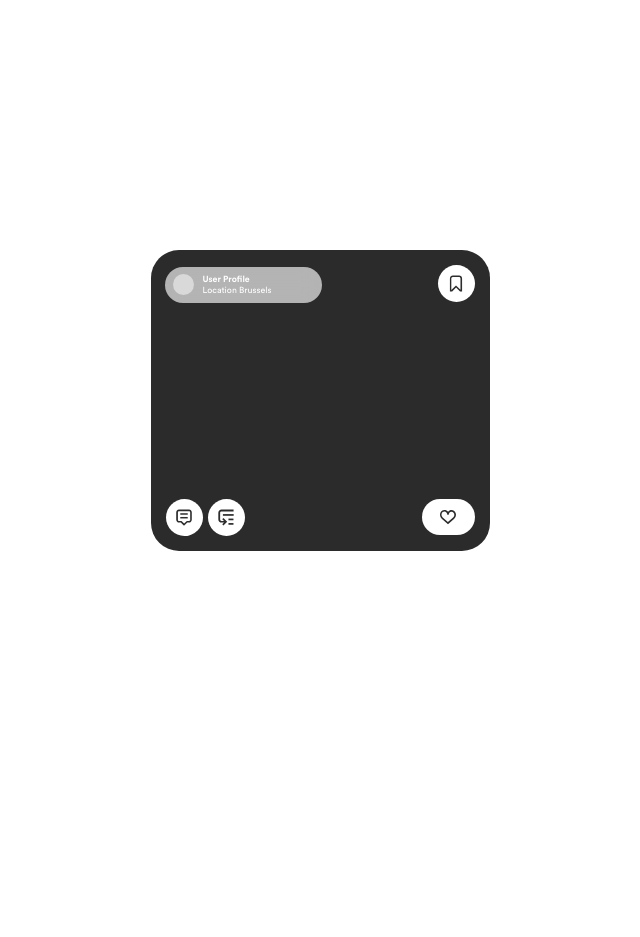
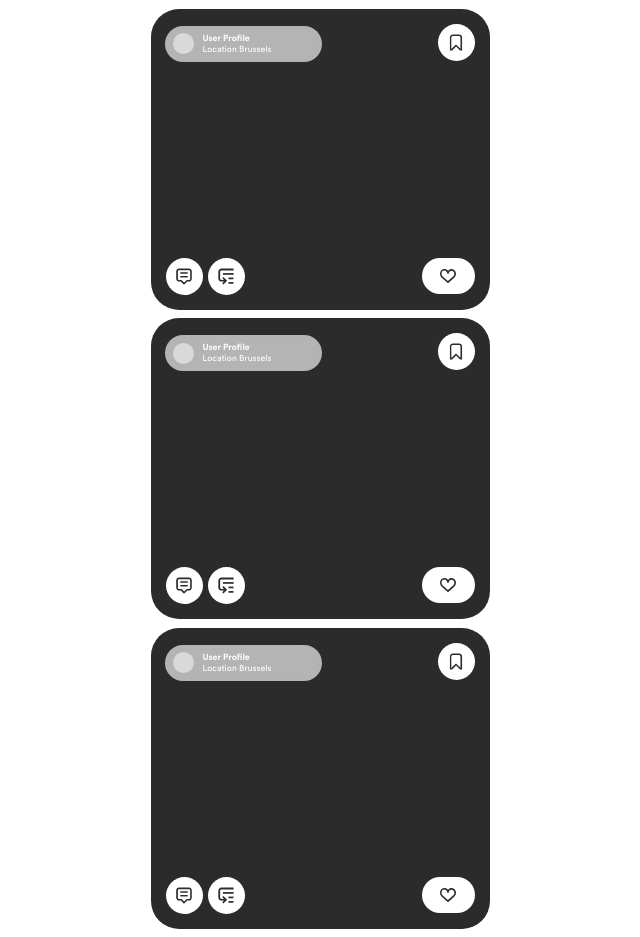
Before and after one commit to TimurKaramenderes/InstagramRevamp, a React (Create React App) app in the folder client/: page /hall in a window 1280 px wide. Shown: the whole page, without its empty margins (320-960 px from the left). Before the commit the page ends 800 px from the top, so only its background shows below. Built offline with nearby package versions, Linux system fonts and the light colour scheme.

Commit message:
margin post

```diff
--- a/client/src/component/Feed/Hall.js
+++ b/client/src/component/Feed/Hall.js
@@ -6,7 +6,12 @@ import Post from "./Post"
 const Hall = () => {
 
     return (
-        <Post />
+        <div>
+            <Post />
+            <Post />
+            <Post />
+        </div>
+
     )
 
 }
--- a/client/src/component/Feed/Post.css
+++ b/client/src/component/Feed/Post.css
@@ -3,6 +3,8 @@ display: flex;
 align-items: center;
 justify-content: center;
 margin: auto;
+margin-top: 8.5px;
+margin-bottom: 8.5px;
 }
 
 .post_photo{
--- a/client/src/component/Feed/Post.js
+++ b/client/src/component/Feed/Post.js
@@ -6,7 +6,6 @@ import ProfileButton from "../Buttons/ProfileButton"
 import "./Post.css";
 
 const Post = () => {
-
     return (
         <div className="container_post">
             <div className="post_photo">
@@ -29,10 +28,7 @@ const Post = () => {
             </div>
         </div>
     )
-
 }
 
 
-
-
 export default Post;
```
